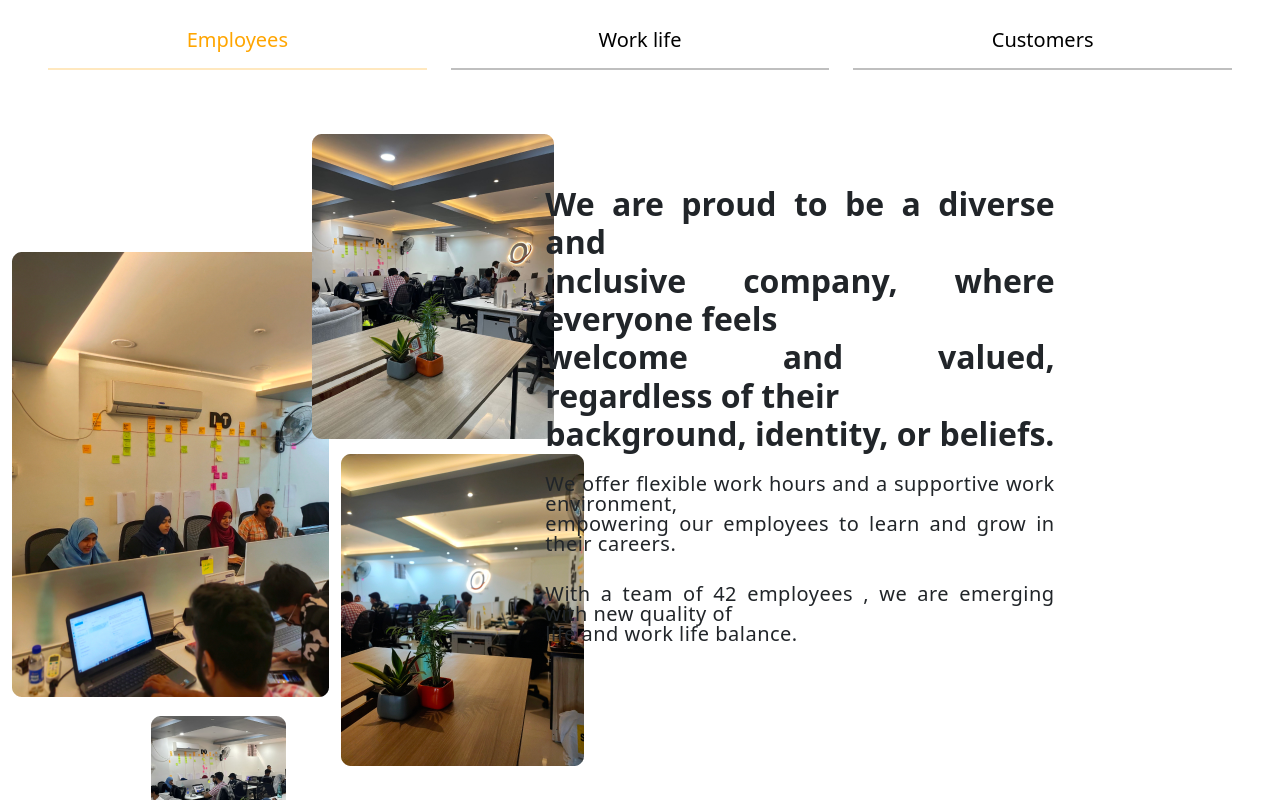
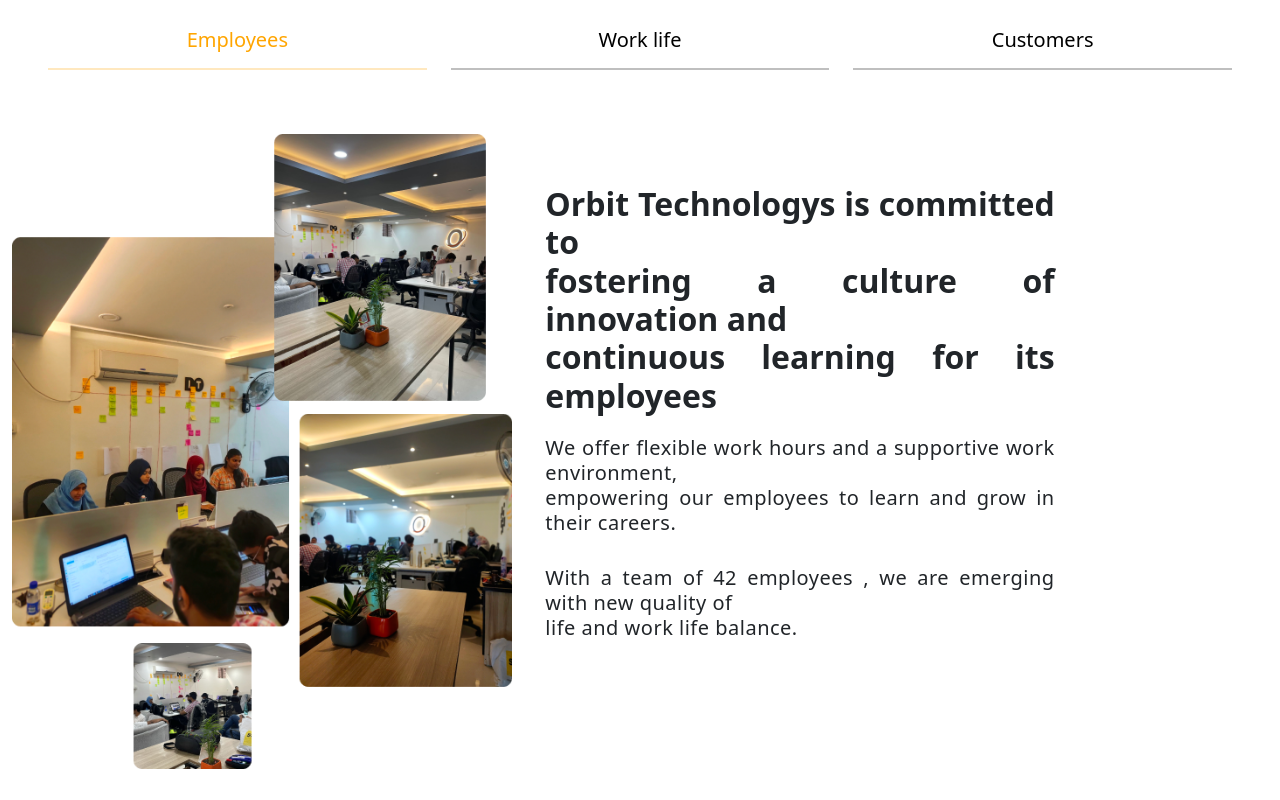
Before and after one commit to SayedGouse/orbit, a React (Create React App) app in the folder client/: page /about in a window 1280 px wide. Shown: the part 1060-1860 px from the top of the page. Built offline with nearby package versions, Linux system fonts and the light colour scheme.

Commit message:
yeh tho latest news hai

```diff
--- a/client/src/pages/AboutUs.jsx
+++ b/client/src/pages/AboutUs.jsx
@@ -229,6 +229,8 @@
           </div>
         </div>
       </nav>
+
+
       <section style={{ backgroundImage: 'url(imagebg.png)', width: '100%', height: '100%', backgroundSize: 'cover', }}>
         <div className="container-fluid" >
           <div className="row">
@@ -318,20 +320,19 @@
           <div className="row">
 
           <div className="col-lg-5">
-              <img src="workus.png" alt="not found" />
+              <img className="employeesimg" src="workus.png" alt="not found" />
 
             </div>
             <div className="col-lg-5" style={{ display: 'flex', justifyContent: 'center' }}>
-              <h2 className="fw-bold" style={{ textAlign: 'justify', marginTop: '10%' }}>
-                We are proud to be a diverse and <br></br>
-                inclusive company, where everyone feels <br></br>
-                welcome and valued, regardless of their <br></br>
-                background, identity, or beliefs.
-                <p style={{ fontSize: '20px' }}>
+              <h2 className="fw-bold" >
+              Orbit Technologys is committed to <br></br>
+               fostering a culture of innovation and <br></br>
+                continuous learning for its employees
+                <p style={{ fontSize: '20px',lineHeight:'25px' }}>
                   We offer flexible work hours and a supportive work environment,<br></br>
                   empowering our employees to learn and grow in their careers.
                 </p>
-                <p style={{ fontSize: '20px' }}>
+                <p style={{ fontSize: '20px',lineHeight:'25px'  }}>
                   With a team of 42 employees , we are emerging with new quality of <br></br>
                   life and work life balance.
                 </p>
@@ -350,7 +351,7 @@
           <div className="row">
             <div className="col-lg-7" style={{ display: 'flex', justifyContent: 'center' }}>
               <h2 className="fw-bold" >
-                We are proud to be a diverse and <br></br>
+              We are proud to be a diverse and <br></br>
                 inclusive company, where everyone feels <br></br>
                 welcome and valued, regardless of their <br></br>
                 background, identity, or beliefs.
@@ -365,7 +366,7 @@
               </h2>
 
             </div>
-            <div className="col-lg-5" style={{display:'flex',justifyContent:'center'}}>
+            <div className="col-lg-5" >
               <img className="workusimg" src="workus.png" alt="not found" />
 
             </div>
```
